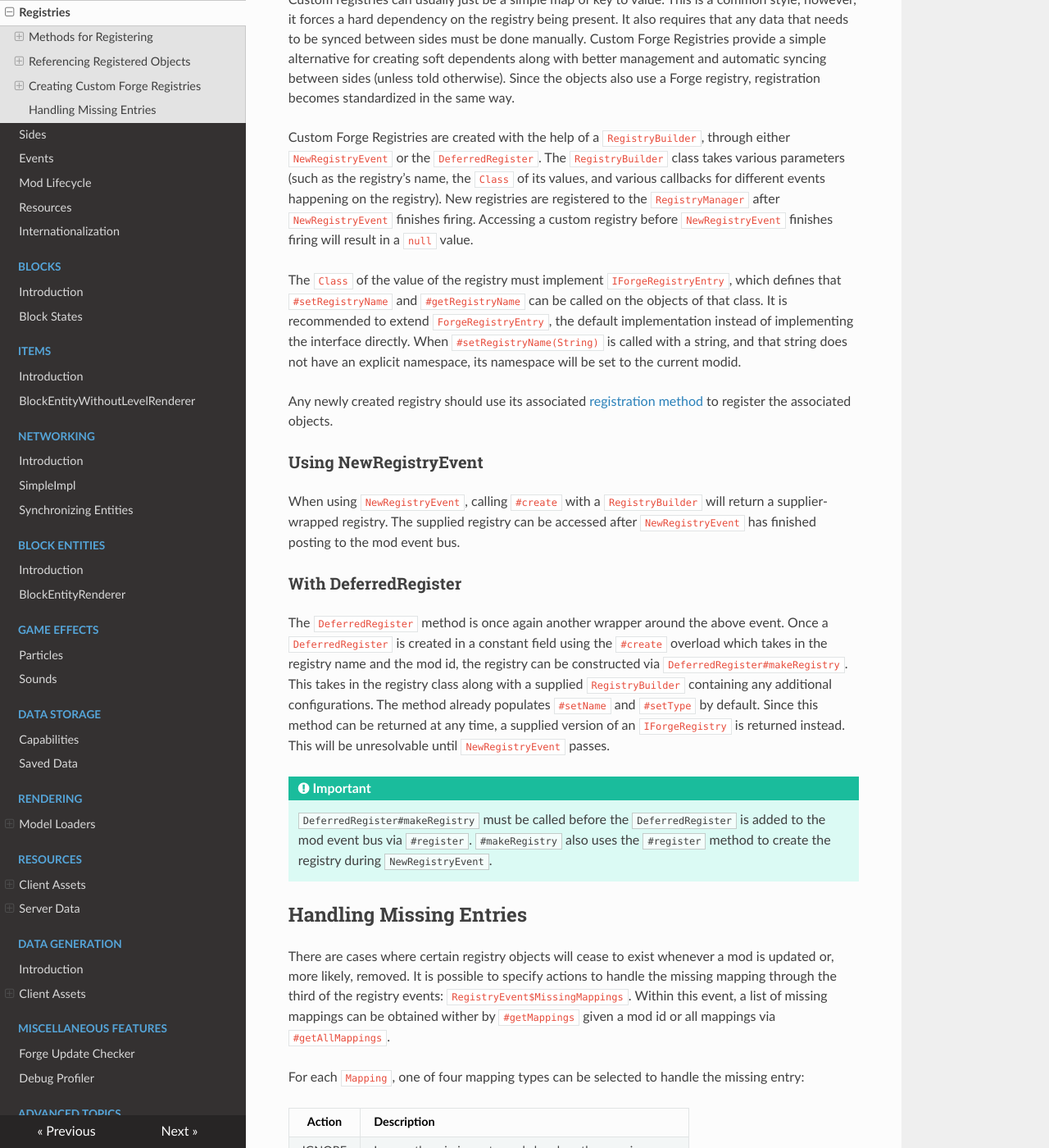
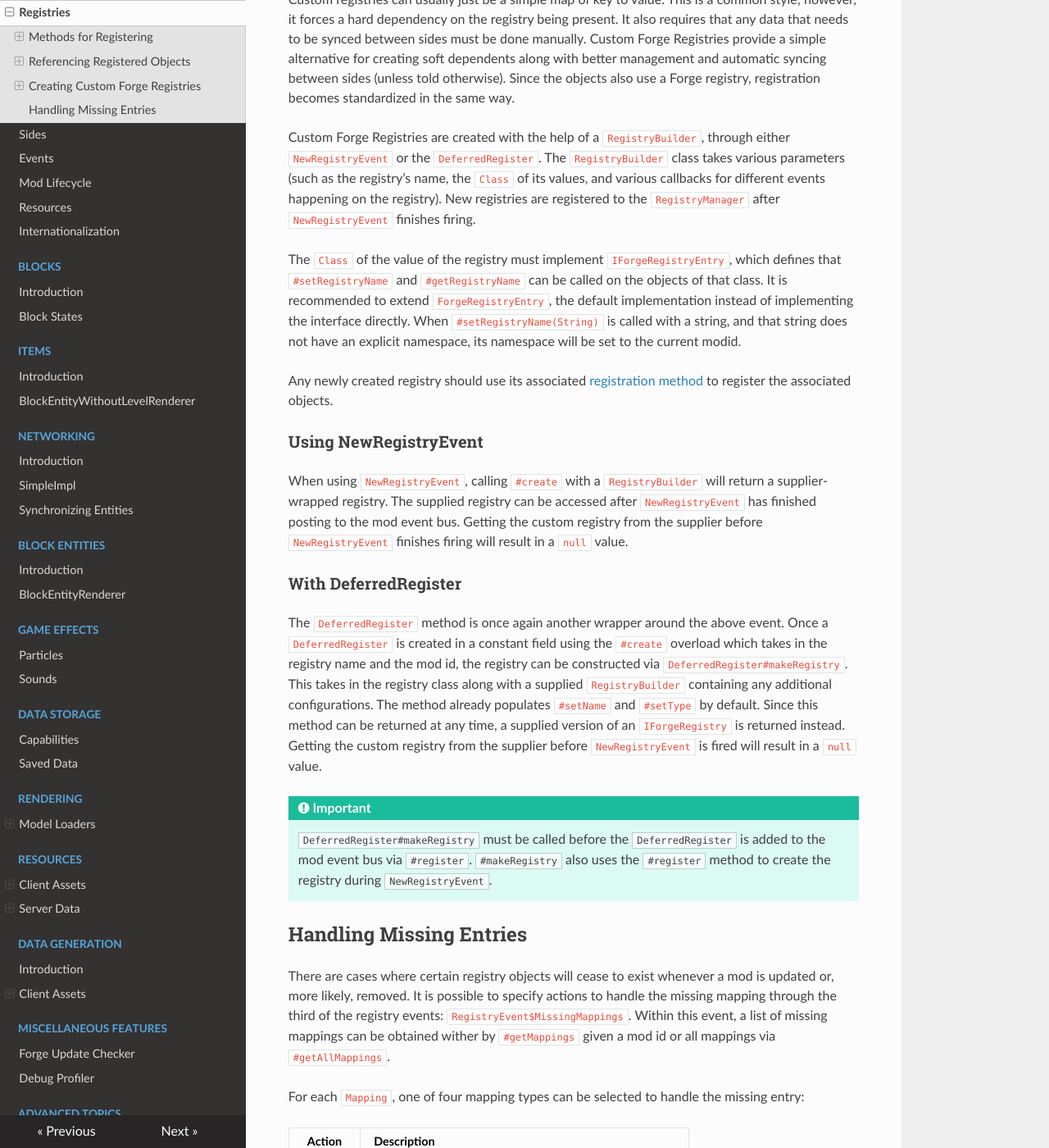
Before and after one commit to MinecraftForge/Documentation, an MkDocs documentation site: the page built from docs/concepts/registries.md, in a window 1280 px wide and 1400 px high, scrolled down 4998 px. Shown: the whole window at 82% size. Built offline with MkDocs 1.6.1, drawn with Linux system fonts in a browser that asks for light colours; nearby versions of some CDN libraries.

Commit message:
Moving around pieces of text

```diff
--- a/docs/concepts/registries.md
+++ b/docs/concepts/registries.md
@@ -199,7 +199,7 @@ Creating Custom Forge Registries
 
 Custom registries can usually just be a simple map of key to value. This is a common style; however, it forces a hard dependency on the registry being present. It also requires that any data that needs to be synced between sides must be done manually. Custom Forge Registries provide a simple alternative for creating soft dependents along with better management and automatic syncing between sides (unless told otherwise). Since the objects also use a Forge registry, registration becomes standardized in the same way.
 
-Custom Forge Registries are created with the help of a `RegistryBuilder`, through either `NewRegistryEvent` or the `DeferredRegister`. The `RegistryBuilder` class takes various parameters (such as the registry's name, the `Class` of its values, and various callbacks for different events happening on the registry). New registries are registered to the `RegistryManager` after `NewRegistryEvent` finishes firing.  Accessing a custom registry before `NewRegistryEvent` finishes firing will result in a `null` value.
+Custom Forge Registries are created with the help of a `RegistryBuilder`, through either `NewRegistryEvent` or the `DeferredRegister`. The `RegistryBuilder` class takes various parameters (such as the registry's name, the `Class` of its values, and various callbacks for different events happening on the registry). New registries are registered to the `RegistryManager` after `NewRegistryEvent` finishes firing.
 
 The `Class` of the value of the registry must implement `IForgeRegistryEntry`, which defines that `#setRegistryName` and `#getRegistryName` can be called on the objects of that class. It is recommended to extend `ForgeRegistryEntry`, the default implementation instead of implementing the interface directly. When `#setRegistryName(String)` is called with a string, and that string does not have an explicit namespace, its namespace will be set to the current modid.
 
@@ -207,11 +207,11 @@ Any newly created registry should use its associated [registration method][regis
 
 ### Using NewRegistryEvent
 
-When using `NewRegistryEvent`, calling `#create` with a `RegistryBuilder` will return a supplier-wrapped registry. The supplied registry can be accessed after `NewRegistryEvent` has finished posting to the mod event bus.
+When using `NewRegistryEvent`, calling `#create` with a `RegistryBuilder` will return a supplier-wrapped registry. The supplied registry can be accessed after `NewRegistryEvent` has finished posting to the mod event bus. Getting the custom registry from the supplier before `NewRegistryEvent` finishes firing will result in a `null` value.
 
 ### With DeferredRegister
 
-The `DeferredRegister` method is once again another wrapper around the above event. Once a `DeferredRegister` is created in a constant field using the `#create` overload which takes in the registry name and the mod id, the registry can be constructed via `DeferredRegister#makeRegistry`. This takes in the registry class along with a supplied `RegistryBuilder` containing any additional configurations. The method already populates `#setName` and `#setType` by default. Since this method can be returned at any time, a supplied version of an `IForgeRegistry` is returned instead. This will be unresolvable until `NewRegistryEvent` passes.
+The `DeferredRegister` method is once again another wrapper around the above event. Once a `DeferredRegister` is created in a constant field using the `#create` overload which takes in the registry name and the mod id, the registry can be constructed via `DeferredRegister#makeRegistry`. This takes in the registry class along with a supplied `RegistryBuilder` containing any additional configurations. The method already populates `#setName` and `#setType` by default. Since this method can be returned at any time, a supplied version of an `IForgeRegistry` is returned instead. Getting the custom registry from the supplier before `NewRegistryEvent` is fired will result in a `null` value.
 
 !!! important
     `DeferredRegister#makeRegistry` must be called before the `DeferredRegister` is added to the mod event bus via `#register`. `#makeRegistry` also uses the `#register` method to create the registry during `NewRegistryEvent`.
```
